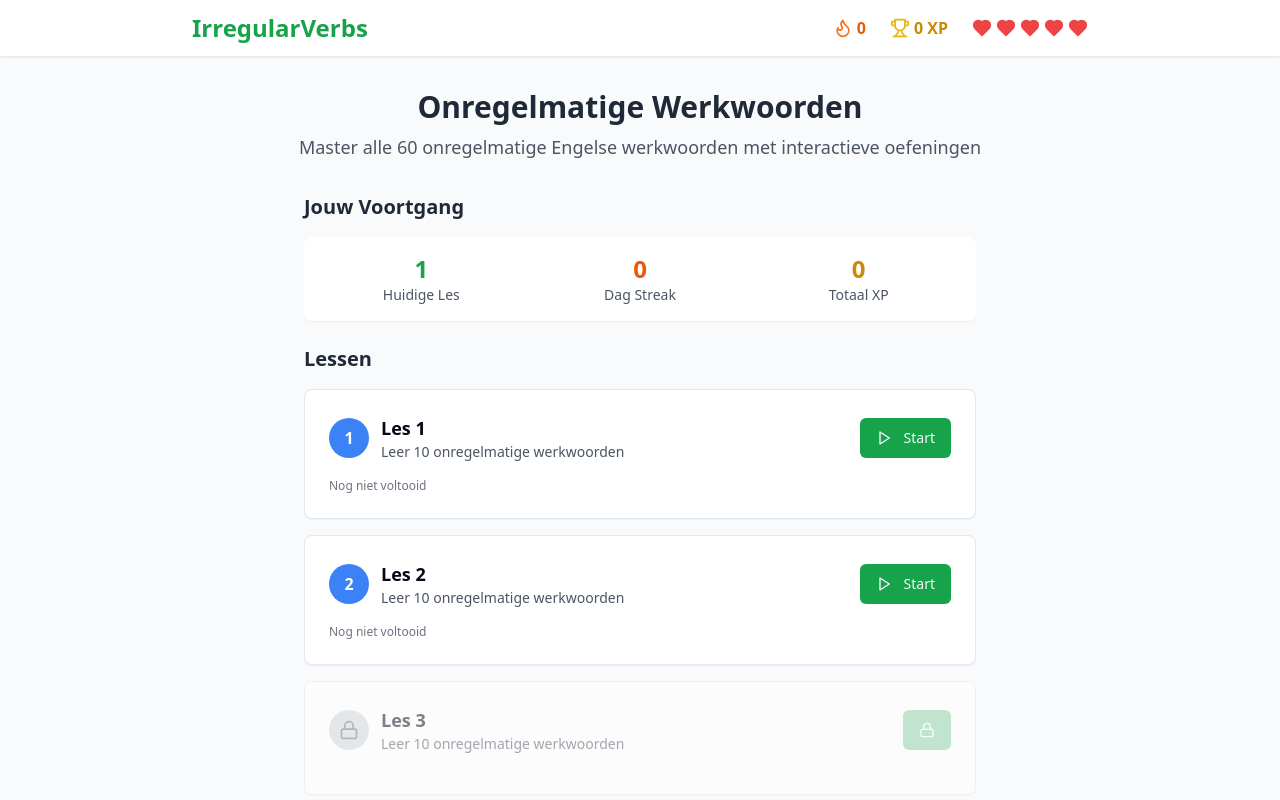
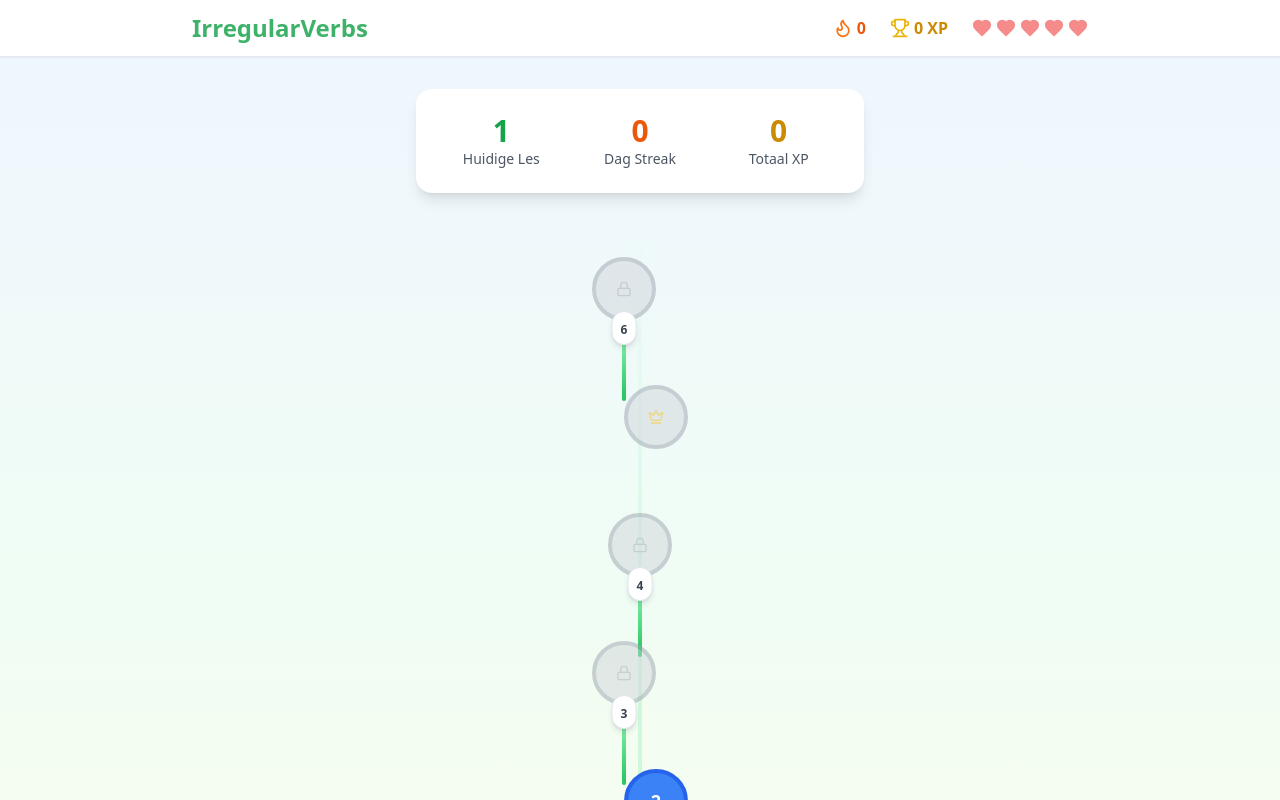
Before and after one commit to codecrafted-html/verb-verse-vibe, a React (Vite) app: page / in a window 1280 px wide. Shown: the top 800 px of the page. Built offline with nearby package versions, Linux system fonts and the light colour scheme.

Commit message:
Fix: Improve lesson UI and animations
- Implement Duolingo-like pathway and animations.
- Enhance exercise creation and presentation.

```diff
--- a/src/components/Header.tsx
+++ b/src/components/Header.tsx
@@ -10,28 +10,30 @@ interface HeaderProps {
 
 const Header: React.FC<HeaderProps> = ({ hearts, streak, xp }) => {
   return (
-    <header className="bg-white shadow-sm border-b border-gray-200 px-4 py-3">
+    <header className="bg-white shadow-sm border-b border-gray-200 px-4 py-3 sticky top-0 z-50">
       <div className="max-w-4xl mx-auto flex justify-between items-center">
         <div className="flex items-center space-x-6">
-          <h1 className="text-2xl font-bold text-green-600">IrregularVerbs</h1>
+          <h1 className="text-2xl font-bold text-green-600 animate-pulse">IrregularVerbs</h1>
         </div>
 
         <div className="flex items-center space-x-6">
-          <div className="flex items-center space-x-1">
+          <div className="flex items-center space-x-1 animate-fade-in">
             <Flame className="w-5 h-5 text-orange-500" />
             <span className="font-semibold text-orange-600">{streak}</span>
           </div>
 
-          <div className="flex items-center space-x-1">
+          <div className="flex items-center space-x-1 animate-fade-in" style={{ animationDelay: '0.1s' }}>
             <Trophy className="w-5 h-5 text-yellow-500" />
             <span className="font-semibold text-yellow-600">{xp} XP</span>
           </div>
 
-          <div className="flex items-center space-x-1">
+          <div className="flex items-center space-x-1 animate-fade-in" style={{ animationDelay: '0.2s' }}>
             {[...Array(5)].map((_, i) => (
               <Heart
                 key={i}
-                className={`w-5 h-5 ${i < hearts ? 'text-red-500 fill-red-500' : 'text-gray-300'}`}
+                className={`w-5 h-5 transition-all duration-300 ${
+                  i < hearts ? 'text-red-500 fill-red-500 animate-pulse' : 'text-gray-300'
+                }`}
               />
             ))}
           </div>
--- /dev/null
+++ b/src/components/PathwayLesson.tsx
@@ -0,0 +1,91 @@
+
+import React from 'react';
+import { CheckCircle, Lock, Crown } from 'lucide-react';
+import { Button } from '@/components/ui/button';
+
+interface PathwayLessonProps {
+  lessonNumber: number;
+  isCompleted: boolean;
+  isLocked: boolean;
+  isCurrent: boolean;
+  isSpecial?: boolean;
+  position: 'left' | 'center' | 'right';
+  onStart: () => void;
+}
+
+const PathwayLesson: React.FC<PathwayLessonProps> = ({
+  lessonNumber,
+  isCompleted,
+  isLocked,
+  isCurrent,
+  isSpecial = false,
+  position,
+  onStart
+}) => {
+  const getPositionClass = () => {
+    switch (position) {
+      case 'left':
+        return 'ml-8';
+      case 'right':
+        return 'mr-8';
+      default:
+        return 'mx-auto';
+    }
+  };
+
+  const getLessonIcon = () => {
+    if (isSpecial) {
+      return <Crown className="w-8 h-8 text-yellow-500" />;
+    }
+    if (isCompleted) {
+      return <CheckCircle className="w-8 h-8 text-white" />;
+    }
+    if (isLocked) {
+      return <Lock className="w-6 h-6 text-gray-400" />;
+    }
+    return <span className="text-lg font-bold text-white">{lessonNumber}</span>;
+  };
+
+  const getButtonStyle = () => {
+    if (isLocked) {
+      return 'bg-gray-300 border-gray-400 cursor-not-allowed';
+    }
+    if (isCompleted) {
+      return 'bg-green-500 border-green-600 hover:bg-green-600 shadow-lg animate-pulse';
+    }
+    if (isCurrent) {
+      return 'bg-green-400 border-green-500 hover:bg-green-500 shadow-xl scale-110 animate-bounce';
+    }
+    return 'bg-blue-500 border-blue-600 hover:bg-blue-600';
+  };
+
+  return (
+    <div className={`relative flex justify-center ${getPositionClass()}`}>
+      {/* Connecting line to next lesson */}
+      {!isSpecial && (
+        <div className="absolute top-20 left-1/2 transform -translate-x-1/2 w-1 h-16 bg-gradient-to-b from-green-300 to-green-500 rounded-full" />
+      )}
+
+      <Button
+        onClick={onStart}
+        disabled={isLocked}
+        className={`
+          w-16 h-16 rounded-full border-4 transition-all duration-300 transform hover:scale-105
+          ${getButtonStyle()}
+          ${isCurrent ? 'animate-pulse' : ''}
+        `}
+      >
+        {getLessonIcon()}
+      </Button>
+
+      {/* Lesson number badge */}
+      {!isSpecial && (
+        <div className="absolute -bottom-6 left-1/2 transform -translate-x-1/2 bg-white rounded-full px-2 py-1 shadow-md border">
+          <span className="text-xs font-semibold text-gray-700">{lessonNumber}</span>
+        </div>
+      )}
+    </div>
+  );
+};
+
+export default PathwayLesson;
--- a/src/pages/Index.tsx
+++ b/src/pages/Index.tsx
@@ -2,7 +2,7 @@
 import React from 'react';
 import { useNavigate } from 'react-router-dom';
 import Header from '../components/Header';
-import LessonCard from '../components/LessonCard';
+import PathwayLesson from '../components/PathwayLesson';
 import { useGameState } from '../hooks/useGameState';
 import { verbs } from '../data/verbs';
 
@@ -15,71 +15,87 @@ const Index: React.FC = () => {
 
   const lessons = Array.from({ length: totalLessons }, (_, i) => {
     const lessonNumber = i + 1;
-    const startIndex = i * verbsPerLesson;
-    const lessonVerbs = verbs.slice(startIndex, startIndex + verbsPerLesson);
-
     return {
       number: lessonNumber,
-      title: `Les ${lessonNumber}`,
-      description: `Leer ${lessonVerbs.length} onregelmatige werkwoorden`,
       isLocked: lessonNumber > gameState.currentLesson + 1,
       isCompleted: lessonNumber < gameState.currentLesson,
-      verbsPreview: lessonVerbs.slice(0, 3).map(v => v.base).join(', ') + '...'
+      isCurrent: lessonNumber === gameState.currentLesson,
+      isSpecial: lessonNumber % 5 === 0, // Every 5th lesson is special
+      position: (i % 3 === 0) ? 'center' : (i % 3 === 1) ? 'left' : 'right'
     };
   });
 
   const handleStartLesson = (lessonNumber: number) => {
+    if (lessonNumber <= gameState.currentLesson + 1) {
       navigate(`/lesson/${lessonNumber}`);
+    }
   };
 
   return (
-    <div className="min-h-screen bg-gray-50">
+    <div className="min-h-screen bg-gradient-to-b from-blue-50 via-green-50 to-yellow-50">
       <Header hearts={gameState.hearts} streak={gameState.streak} xp={gameState.xp} />
 
       <div className="container mx-auto px-4 py-8">
-        <div className="text-center mb-8">
-          <h1 className="text-3xl font-bold text-gray-800 mb-2">
-            Onregelmatige Werkwoorden
-          </h1>
-          <p className="text-gray-600 text-lg">
-            Master alle {verbs.length} onregelmatige Engelse werkwoorden met interactieve oefeningen
-          </p>
-        </div>
-
-        <div className="max-w-2xl mx-auto">
-          <div className="mb-6">
-            <h2 className="text-xl font-semibold text-gray-800 mb-4">Jouw Voortgang</h2>
-            <div className="bg-white rounded-lg p-4 shadow-sm">
+        {/* Stats section */}
+        <div className="max-w-md mx-auto mb-8">
+          <div className="bg-white rounded-2xl p-6 shadow-lg">
             <div className="grid grid-cols-3 gap-4 text-center">
-                <div>
-                  <div className="text-2xl font-bold text-green-600">{gameState.currentLesson}</div>
+              <div className="animate-fade-in">
+                <div className="text-3xl font-bold text-green-600">{gameState.currentLesson}</div>
                 <div className="text-sm text-gray-600">Huidige Les</div>
               </div>
-                <div>
-                  <div className="text-2xl font-bold text-orange-600">{gameState.streak}</div>
+              <div className="animate-fade-in" style={{ animationDelay: '0.1s' }}>
+                <div className="text-3xl font-bold text-orange-600">{gameState.streak}</div>
                 <div className="text-sm text-gray-600">Dag Streak</div>
               </div>
-                <div>
-                  <div className="text-2xl font-bold text-yellow-600">{gameState.xp}</div>
+              <div className="animate-fade-in" style={{ animationDelay: '0.2s' }}>
+                <div className="text-3xl font-bold text-yellow-600">{gameState.xp}</div>
                 <div className="text-sm text-gray-600">Totaal XP</div>
               </div>
             </div>
           </div>
         </div>
 
-          <div className="space-y-4">
-            <h2 className="text-xl font-semibold text-gray-800">Lessen</h2>
-            {lessons.map((lesson) => (
-              <LessonCard
+        {/* Pathway */}
+        <div className="max-w-md mx-auto">
+          <div className="relative">
+            {/* Background path */}
+            <div className="absolute inset-0 flex flex-col items-center">
+              <div className="w-1 h-full bg-gradient-to-b from-transparent via-green-200 to-green-300 rounded-full opacity-50" />
+            </div>
+
+            {/* Lessons */}
+            <div className="relative space-y-16 py-8">
+              {lessons.reverse().map((lesson, index) => (
+                <div
                   key={lesson.number}
+                  className="animate-fade-in"
+                  style={{ animationDelay: `${index * 0.1}s` }}
+                >
+                  <PathwayLesson
                     lessonNumber={lesson.number}
-                title={lesson.title}
-                description={lesson.description}
+                    isCompleted={lesson.isCompleted}
                     isLocked={lesson.isLocked}
-                isCompleted={lesson.isCompleted}
+                    isCurrent={lesson.isCurrent}
+                    isSpecial={lesson.isSpecial}
+                    position={lesson.position as 'left' | 'center' | 'right'}
                     onStart={() => handleStartLesson(lesson.number)}
                   />
+                </div>
               ))}
+            </div>
+          </div>
+        </div>
+
+        {/* Bottom encouragement */}
+        <div className="text-center mt-12 animate-fade-in" style={{ animationDelay: '0.5s' }}>
+          <div className="bg-white rounded-2xl p-6 shadow-lg max-w-sm mx-auto">
+            <div className="text-lg font-semibold text-gray-800 mb-2">
+              Continue je streak! 🔥
+            </div>
+            <div className="text-gray-600">
+              Oefen vandaag om je {gameState.streak} dagen streak te behouden
+            </div>
           </div>
         </div>
       </div>
```
Also changed, not shown: src/components/ExerciseCard.tsx (+27 -25 lines), src/components/LessonComplete.tsx (+48 -19 lines). Lines whose indentation alone changed are shown as unchanged.
